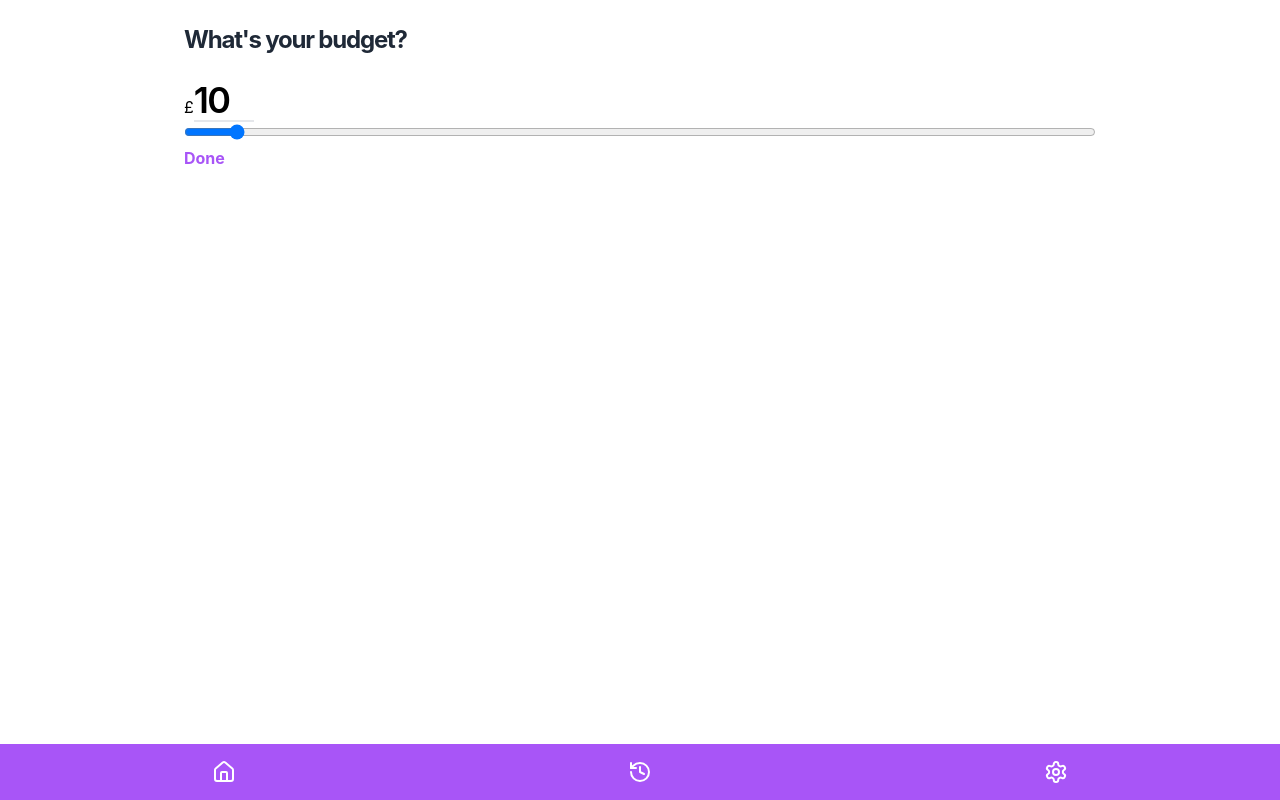
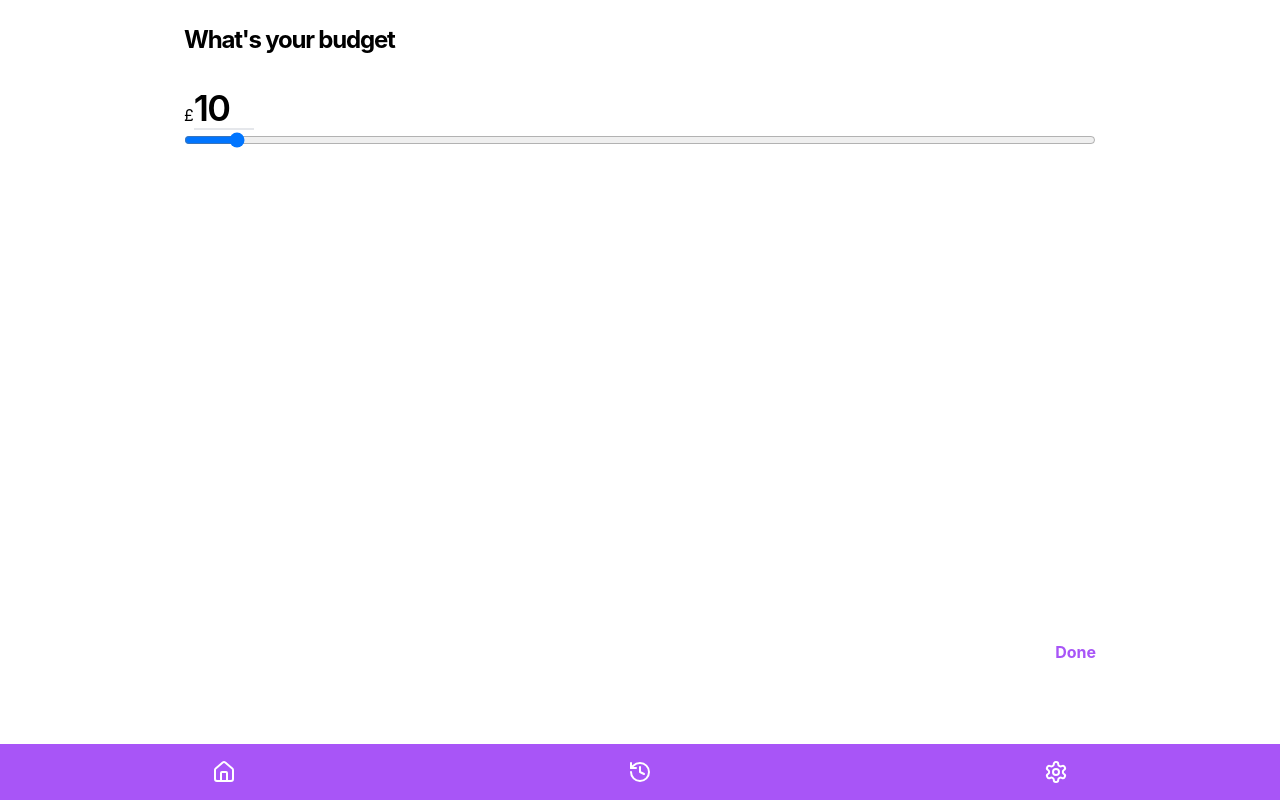
Before and after one commit to ashwin-uni-dev/grubguru, a React (Create React App) app in the folder frontend/: page /preset/budget in a window 1280 px wide. Built offline with nearby package versions, Linux system fonts and the light colour scheme; no server answers.

Commit message:
fix: fixed redirect after entering budget

```diff
--- a/frontend/src/pages/Preset/Budget/index.tsx
+++ b/frontend/src/pages/Preset/Budget/index.tsx
@@ -2,9 +2,12 @@ import Layout from "../../../components/Layout";
 import React, { useState } from "react";
 import { usePreferences } from "../contexts/preferenceContext";
 import DonePreference from "../components/donePreference";
+import ProgressivePage from "../../../components/ProgressivePage";
+import {useNavigate} from "react-router-dom";
 
 const Budget = () => {
     const { addOrUpdatePreference } = usePreferences();
+    const navigate = useNavigate();
     const [budget, setBudget] = useState<number>(10);
 
     const minBudget = 0;
@@ -15,10 +18,15 @@ const Budget = () => {
         setBudget(Number(event.target.value));
     };
 
+    const handleDone = () => {
+        addOrUpdatePreference({ id: 'budget', value: budget });
+        navigate('../preferences');
+    }
+
     return (
         <Layout back={true}>
             <div className='flex flex-col h-full'>
-                <h1 className='text-2xl font-bold tracking-tighter text-gray-800'>What's your budget?</h1>
+                <ProgressivePage title="What's your budget" action={handleDone} final={true}>
                     <div className='mt-6'>
                         <p>
                             £
@@ -43,7 +51,7 @@ const Budget = () => {
                             className='w-full'
                         />
                     </div>
-                <DonePreference id='budget' value={budget}/>
+                </ProgressivePage>
             </div>
         </Layout>
     );
```
Lines whose indentation alone changed are shown as unchanged.
